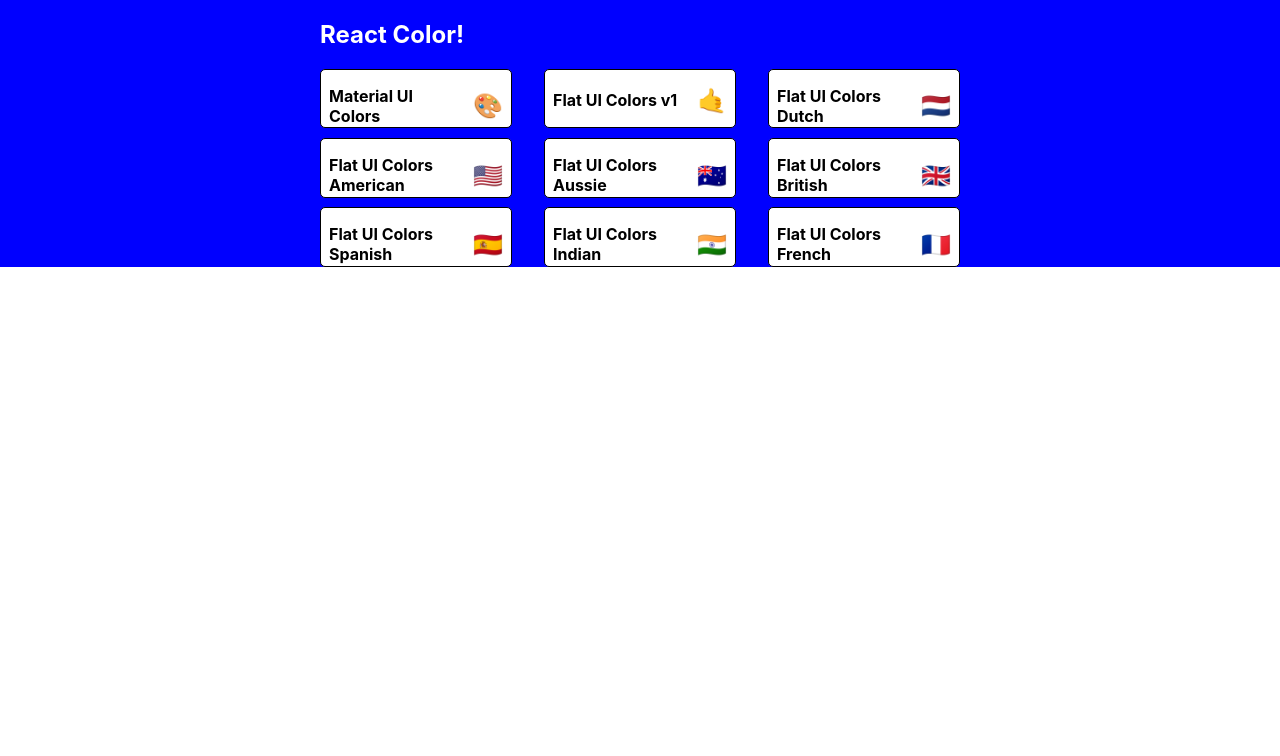
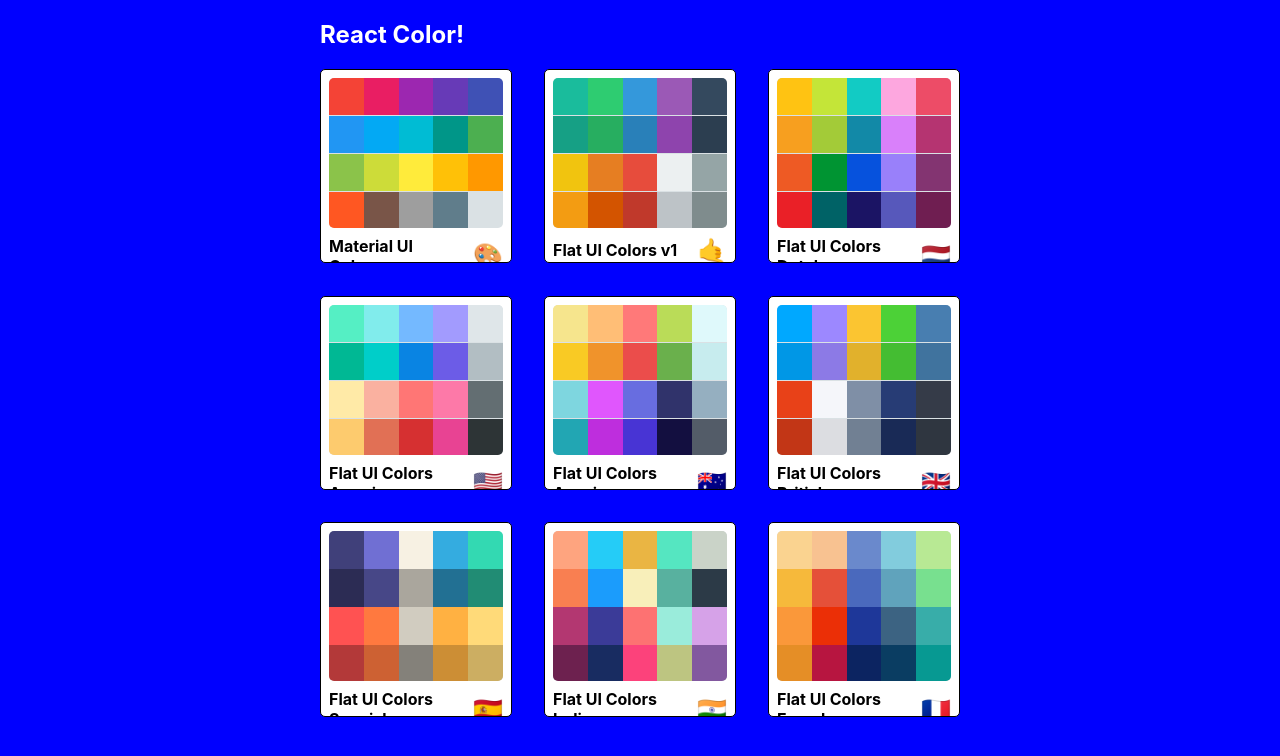
Before and after one commit to ty-mark/color-palette-proj, a React (Create React App) app in the folder color-app/: page / in a window 1280 px wide. Shown: the top 756 px of the page. Built offline with nearby package versions, Linux system fonts and the light colour scheme.

Commit message:
finish styling miniPalette

```diff
--- a/color-app/src/MiniPalette.js
+++ b/color-app/src/MiniPalette.js
@@ -14,7 +14,11 @@
     }
   },
   colors: {
-    backgroundColor: 'grey'
+    backgroundColor: '#dae1e4',
+    height: '150px',
+    width: '100%',
+    borderRadius: '5px',
+    overflow: 'hidden'
   },
   title: {
     display: 'flex',
@@ -29,14 +33,31 @@
   emoji: {
     marginLeft: '0.5rem',
     fontSize: '1.5rem'
+  },
+  miniColor: {
+    height: '25%',
+    width: '20%',
+    display: 'inline-block',
+    margin: '0 auto',
+    position: 'relative',
+    marginBottom: '-3.5px'
   }
 };
 
 function MiniPalette(props) {
-  const { classes, paletteName, emoji } = props;
+  const { classes, paletteName, emoji, colors } = props;
+  const miniColorBoxes = colors.map(color => (
+    <div
+      className={classes.miniColor}
+      style={{ backgroundColor: color.color }}
+      key={color.name}
+    />
+  ))
   return (
     <div className={classes.root}>
-      <div className={classes.colors} />
+      <div className={classes.colors}>
+        {miniColorBoxes}
+      </div>
       <h5 className={classes.title}>
         {paletteName}
         <span className={classes.emoji}>
--- a/color-app/src/PaletteList.js
+++ b/color-app/src/PaletteList.js
@@ -6,7 +6,7 @@
 const styles = {
   root: {
     backgroundColor: 'blue',
-    height: '100%',
+    height: '100vh',
     display: 'flex',
     alignItems: 'flex-start',
     justifyContent: 'center',
```
